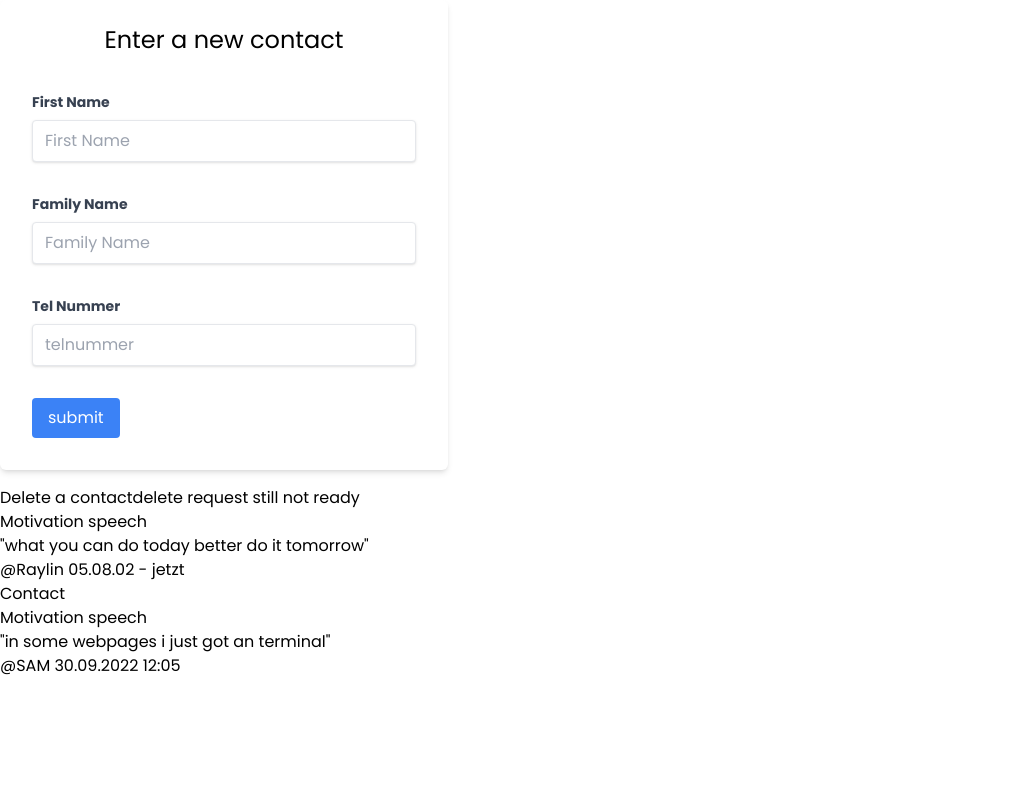
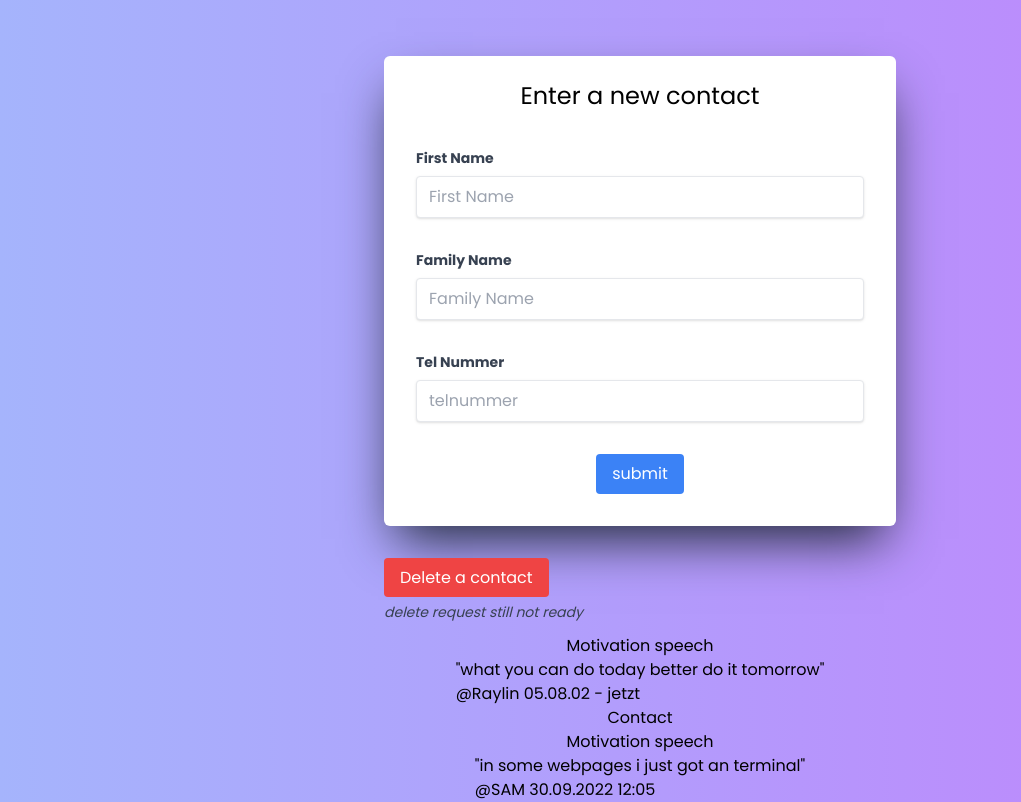
Before and after one commit to R4yl1n/MariaDB, a Flask app: page / in a window 1280 px wide. Shown: the whole page, without its empty margins (0-1021 px from the left). Before the commit the page ends 675 px from the top, so only its background shows below. Run offline with Flask 2, Linux system fonts and the light colour scheme; data that the repository does not hold is empty; some libraries are stand-ins or nearby versions.

Commit message:
add bg, layout, and form ui
- made the overall layout a flexbox for easier alignment
- added a linear gradient background
- finished the design for the form and delete sections

Signed-off-by: A <48406637+shy-tan@users.noreply.github.com>

```diff
--- a/Flask/FlaskD/templates/index.html
+++ b/Flask/FlaskD/templates/index.html
@@ -1,53 +1,65 @@
+<!DOCTYPE html>
 <html lang="en">
    <head>
       <style>
          body {
          font-family: 'Poppins', sans-serif;
+         background-image: linear-gradient(to right, rgb(165, 180, 252), rgb(192, 132, 252));
+         display: flex;
+         flex-direction: column;
+         align-items: center;
          }
       </style>
-      <meta charset="UTF-8">
-      <meta http-equiv="X-UA-Compatible" content="IE=edge">
-      <link rel="preconnect" href="https://fonts.googleapis.com">
-      <link rel="preconnect" href="https://fonts.gstatic.com" crossorigin>
-      <link href="https://fonts.googleapis.com/css2?family=Poppins:wght@100;300;400;500;600;700;800&display=swap" rel="stylesheet">
+      <meta charset="UTF-8" />
+      <meta http-equiv="X-UA-Compatible" content="IE=edge" />
+      <link rel="preconnect" href="https://fonts.googleapis.com" />
+      <link rel="preconnect" href="https://fonts.gstatic.com" crossorigin />
+      <link href="https://fonts.googleapis.com/css2?family=Poppins:wght@100;300;400;500;600;700;800&display=swap" rel="stylesheet" />
       <script src="https://cdn.tailwindcss.com"></script>
       <title>Phonebook</title>
    </head>
    <body>
-      <div class="w-full max-w-md contact-form">
-         <form  method = "post" target="_self" class="bg-white shadow-md rounded-md px-8 pt-6 pb-8 mb-4">
-            <h2 class="text-center text-2xl mb-9">Enter a new contact</h2>
+      <div class="contact-form w-full max-w-lg mt-14">
+         <form method="post" target="_self" class="mb-4 rounded-md bg-white px-8 pt-6 pb-8 shadow-2xl shadow-gray-800">
+            <h2 class="mb-9 text-center text-2xl">Enter a new contact</h2>
             <div class="my-8">
-               <label class="block text-gray-700 text-sm font-bold mb-2" for="firstname">First Name</label>
-               <input class="shadow appearance-none border rounded w-full py-2 px-3 text-gray-700 focus:outline-none focus:shadow-outline" type = "text" name = "firstname" placeholder="First Name" />
+               <label class="mb-2 block text-sm font-bold text-gray-700" for="firstname">First Name</label>
+               <input class="focus:shadow-outline w-full appearance-none rounded border py-2 px-3 text-gray-700 shadow focus:outline-none" type="text" name="firstname" placeholder="First Name" />
             </div>
             <div class="my-8">
-               <label class="block text-gray-700 text-sm font-bold mb-2" for="familyname">Family Name</label>
-               <input class="shadow appearance-none border rounded w-full py-2 px-3 text-gray-700 focus:outline-none focus:shadow-outline" type = "text" name = "familyname" placeholder="Family Name" />
+               <label class="mb-2 block text-sm font-bold text-gray-700" for="familyname">Family Name</label>
+               <input class="focus:shadow-outline w-full appearance-none rounded border py-2 px-3 text-gray-700 shadow focus:outline-none" type="text" name="familyname" placeholder="Family Name" />
             </div>
             <div class="my-8">
-               <label class="block text-gray-700 text-sm font-bold mb-2" for="telnummer">Tel Nummer</label>
-               <input class="shadow appearance-none border rounded w-full py-2 px-3 text-gray-700 focus:outline-none focus:shadow-outline" type = "text" name = "telnummer" placeholder="telnummer" />
+               <label class="mb-2 block text-sm font-bold text-gray-700" for="telnummer">Tel Nummer</label>
+               <input class="focus:shadow-outline w-full appearance-none rounded border py-2 px-3 text-gray-700 shadow focus:outline-none" type="text" name="telnummer" placeholder="telnummer" />
             </div>
-            <div>
-               <input class="bg-blue-500 hover:bg-blue-700 text-white px-4 py-2 rounded focus:outline-none focus:shadow-outline" type = "submit" value = "submit" />
+            <div class="flex items-center justify-center">
+               <input class="focus:shadow-outline rounded bg-blue-500 px-4 py-2 text-white hover:bg-blue-700 focus:outline-none" type="submit" value="submit" />
             </div>
          </form>
       </div>
-      <p></p>
-      <a href="http://20.91.193.124">Delete a contact</a>delete request still not ready</p>
+      <div class="mt-6 w-full max-w-lg">
+         <a href="http://20.91.193.124" class="focus:shadow-outline rounded bg-red-500 px-4 py-2 text-white hover:bg-red-700 focus:outline-none">
+         Delete a contact
+         </a>
+         <p class="my-3 text-sm font-normal italic text-gray-700">delete request still not ready</p>
+      </div>
       <h3>Motivation speech</h3>
-      <p>"what you can do today better do it tomorrow" </br>	@Raylin 05.08.02 - jetzt</p>
+      <p>
+         "what you can do today better do it tomorrow" <br />
+         @Raylin 05.08.02 - jetzt
+      </p>
       <h2>Contact</h2>
       {%for values in value %}
       <div>
-         <p>{{ values["vorname"] }}
-            {{ values["nachname"] }}
-            {{ values["telnummer"] }}
-         </p>
+         <p>{{ values["vorname"] }} {{ values["nachname"] }} {{ values["telnummer"] }}</p>
       </div>
       {% endfor %}
       <h3>Motivation speech</h3>
-      <p>"in some webpages i just got an terminal" </br> 	@SAM 30.09.2022 12:05</p>
+      <p>
+         "in some webpages i just got an terminal" <br />
+         @SAM 30.09.2022 12:05
+      </p>
    </body>
 </html>
```
